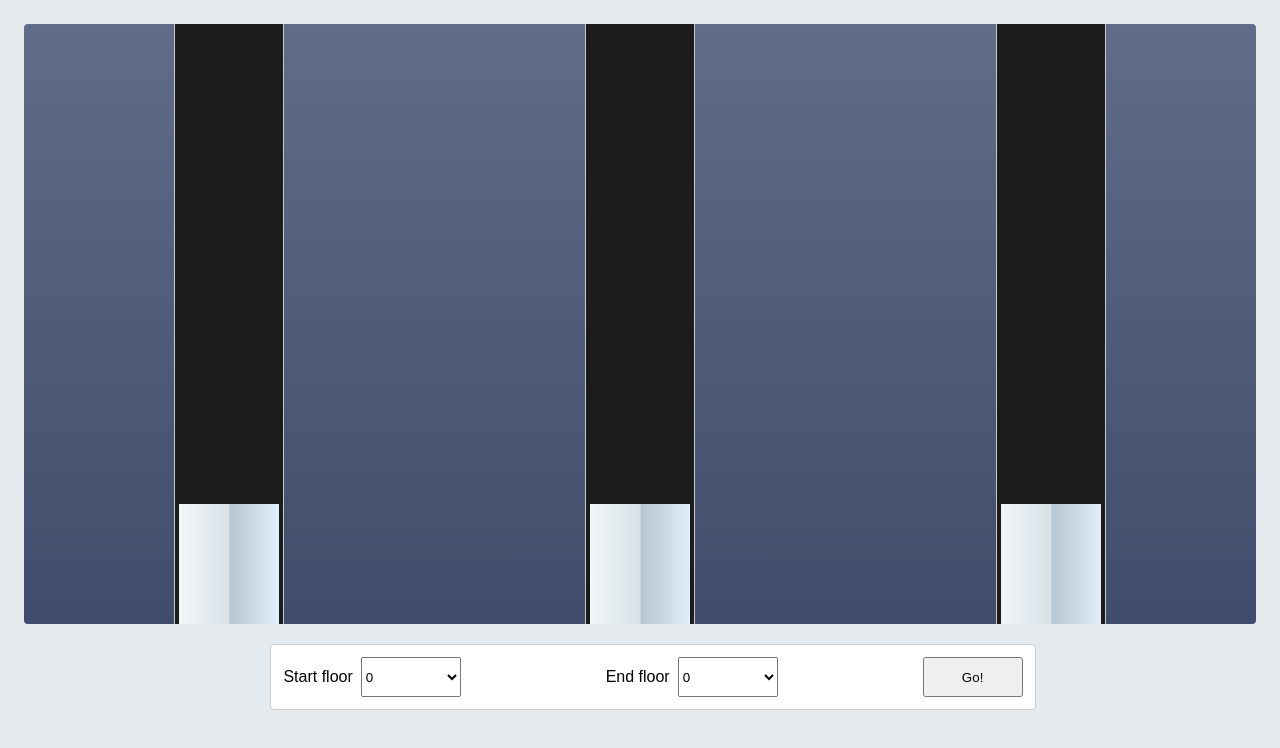
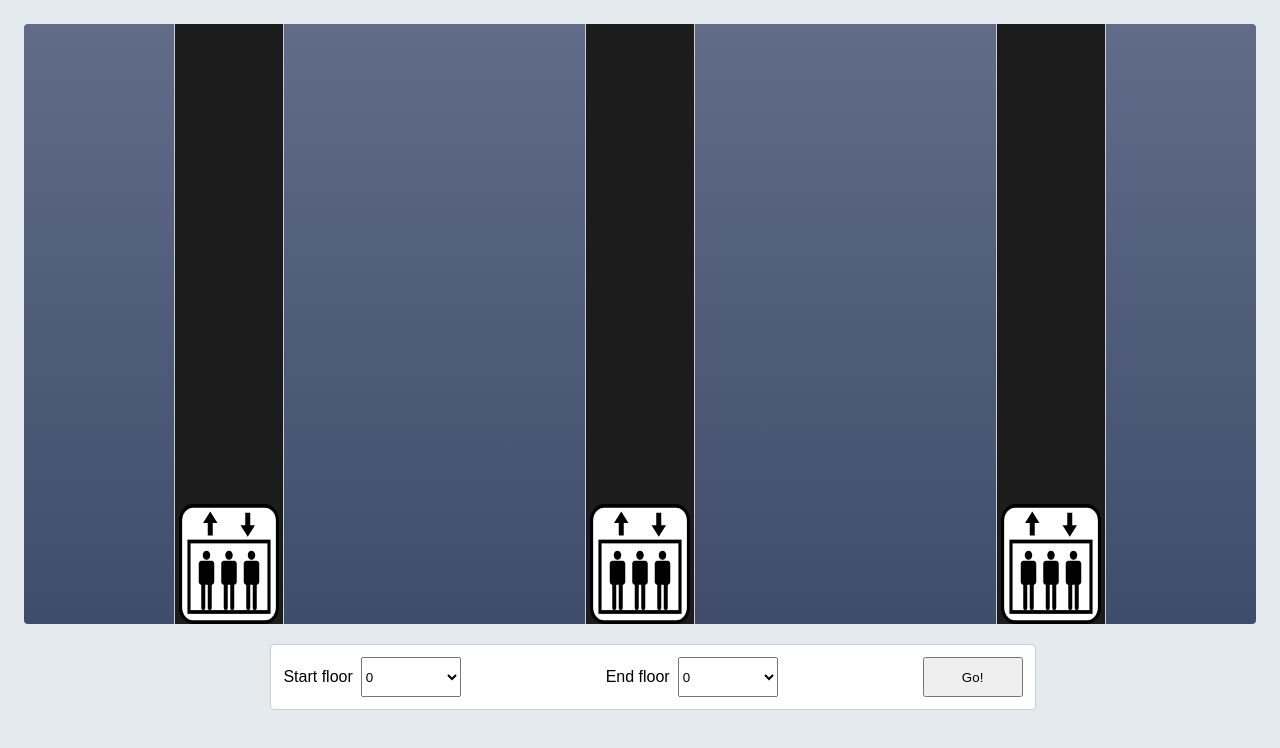
Before and after one commit to choochburger/elevators, a React app: page / in a window 1280 px wide. Shown: the top 748 px of the page. Built offline with nearby package versions, Linux system fonts and the light colour scheme.

Commit message:
Add elevator image

```diff
--- a/src/Elevator.css
+++ b/src/Elevator.css
@@ -1,11 +1,6 @@
 .elevator {
-  background: linear-gradient(
-    to right,
-    #f2f6f8 0%,
-    #d8e1e7 50%,
-    #b5c6d0 51%,
-    #e0eff9 100%
-  );
+  background-image: url('./elevator.svg');
+  background-size: 100% 100%;
   width: 100px;
   height: 120px;
   position: absolute;
```
Also changed, not shown: src/elevator.svg (added).
